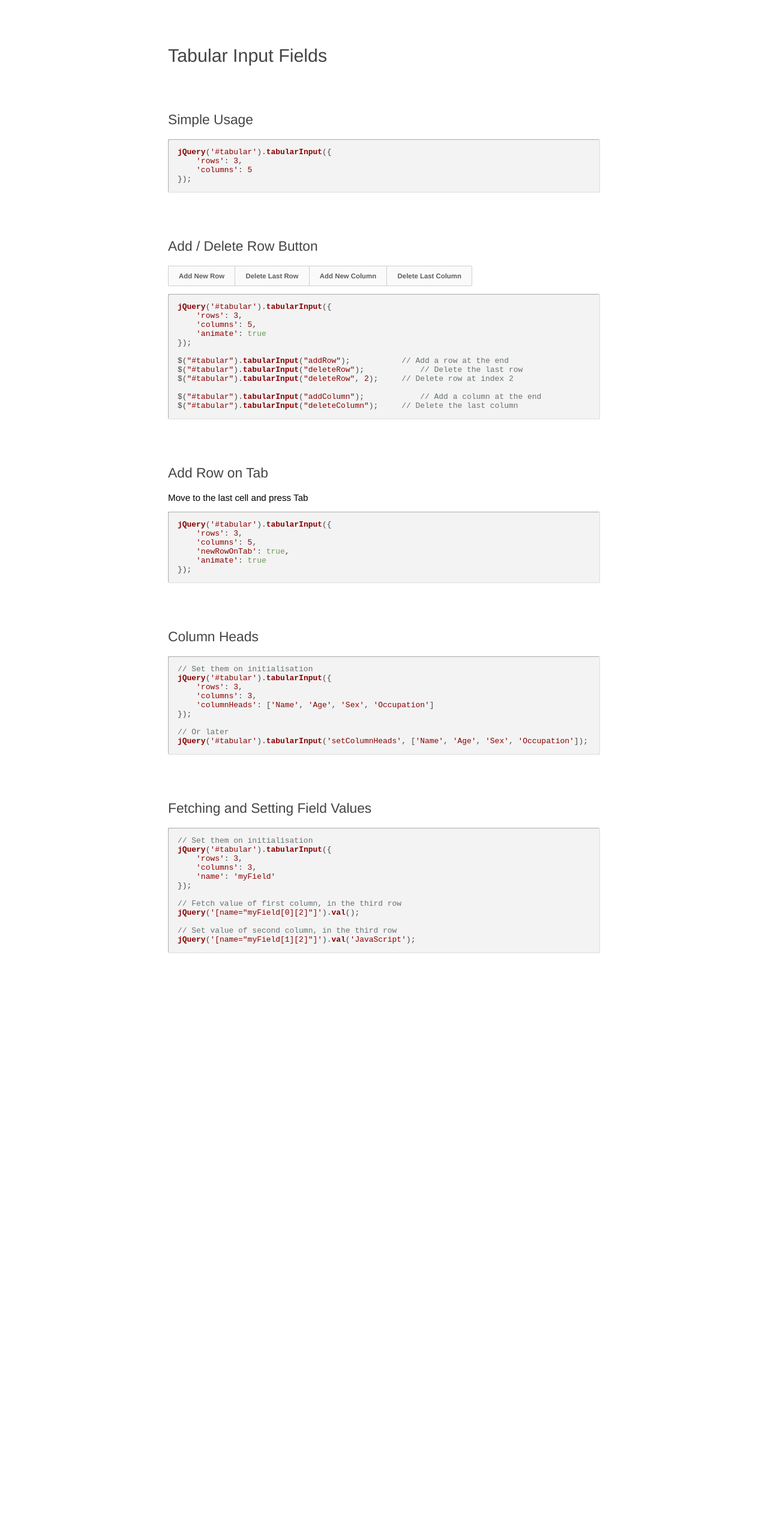
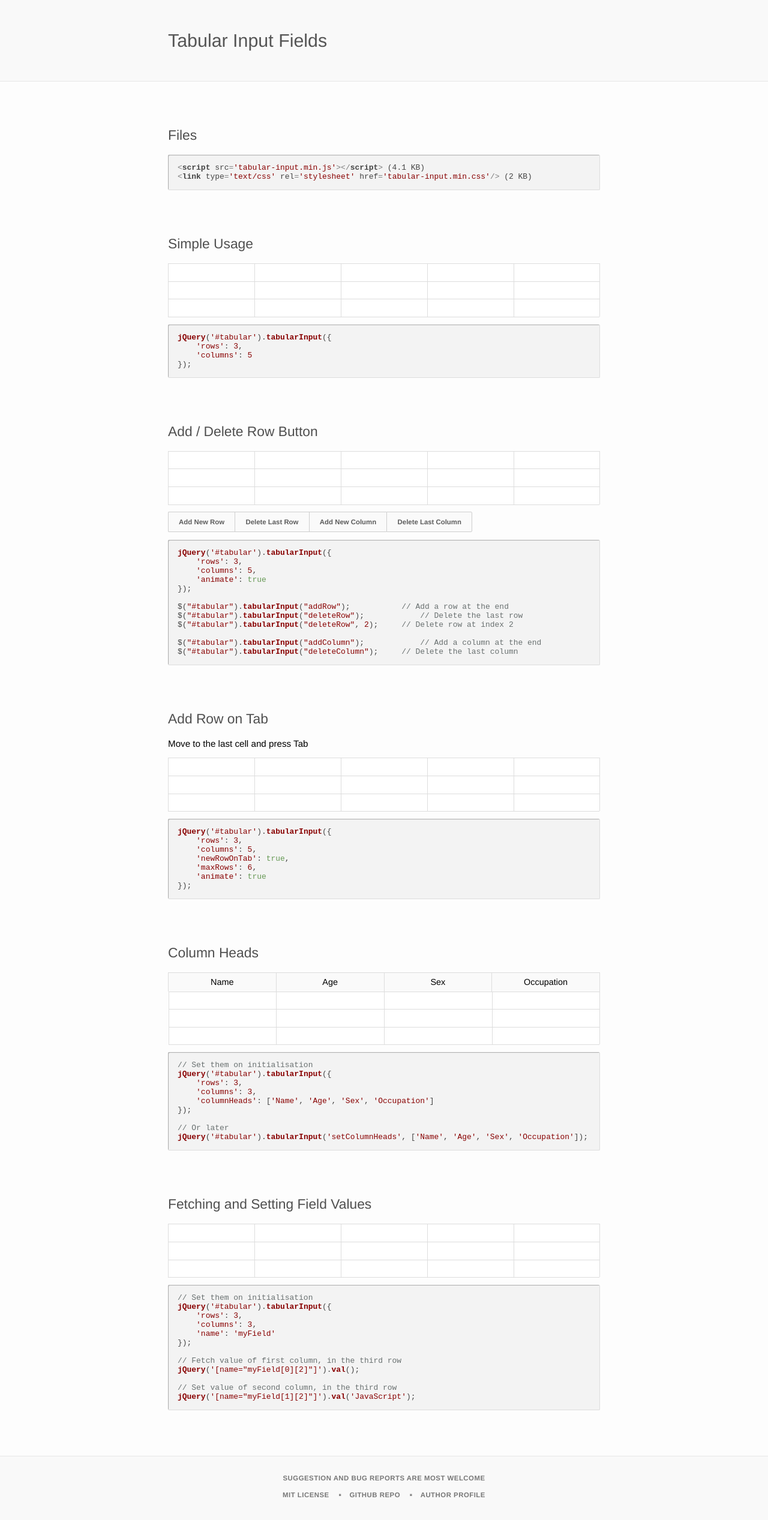
Before and after one commit to nCrafts/tabular-input, a plain HTML site: page index.html in a window 1280 px wide. Shown: the whole page at 60% size. Before the commit the page ends 1665 px from the top, so only its background shows below. Drawn offline with nearby package versions, Linux system fonts and the light colour scheme.

Commit message:
CSS changes

```diff
--- a/index.html
+++ b/index.html
@@ -3,13 +3,23 @@
 
 <body>
 
-<link type='text/css' rel='stylesheet' href='../dist/css/tabular-input.min.css'/>
+<link type='text/css' rel='stylesheet' href='tabular-input.min.css'/>
 <link type='text/css' rel='stylesheet' href='style.css'/>
 <link rel="stylesheet" href="//cdnjs.cloudflare.com/ajax/libs/highlight.js/9.3.0/styles/default.min.css">
 
+<div id='h1-cover'>
+<h1>Tabular Input Fields</h1>
+</div>
+
 <div style="width: 720px; margin: 75px auto auto auto">
 
-<h1>Tabular Input Fields</h1>
+<div class='example'>
+<h2>Files</h2>
+<pre>
+&lt;script src=&#39;tabular-input.min.js&#39;&gt;&lt;/script&gt; (4.1 KB)
+&lt;link type=&#39;text/css&#39; rel=&#39;stylesheet&#39; href=&#39;tabular-input.min.css&#39;/&gt; (2 KB)
+</pre>
+</div>
 
 <div class='example'>
 <h2>Simple Usage</h2>
@@ -56,6 +66,7 @@ jQuery('#tabular').tabularInput({
 	'rows': 3,
 	'columns': 5,
 	'newRowOnTab': true,
+	'maxRows': 6,
 	'animate': true
 });
 </pre>
@@ -98,10 +109,17 @@ jQuery('[name="myField[1][2]"]').val('JavaScript');
 
 </div>
 
+<div id='footer'>
+<span>Suggestion and bug reports are most welcome</span>
+<span><a target='_blank' href='https://github.com/nCrafts/tabular-input/blob/master/LICENSE.md'>MIT License</a></span>
+<span><a target='_blank' href='http://github.com/ncrafts/tabular-input'>GitHub Repo</a></span>
+<span><a target='_blank' href='http://github.com/ncrafts/'>Author Profile</a></span>
+</div>
+
 </body>
 
 <script src="https://ajax.googleapis.com/ajax/libs/jquery/2.2.0/jquery.min.js"></script>
-<script src='../dist/js/tabular-input.min.js'></script>
+<script src='tabular-input.min.js'></script>
 <script src="//cdnjs.cloudflare.com/ajax/libs/highlight.js/9.3.0/highlight.min.js"></script>
 <script>
 jQuery(document).ready(function(){
@@ -110,7 +128,7 @@ jQuery(document).ready(function(){
  	});
 	jQuery('#tabular1').tabularInput({'rows': 3, 'columns': 5});
 	jQuery('#tabular2').tabularInput({'rows': 3, 'columns': 5, 'animate': true});
-	jQuery('#tabular3').tabularInput({'rows': 3, 'columns': 5, 'newRowOnTab': true, 'animate': true});
+	jQuery('#tabular3').tabularInput({'rows': 3, 'columns': 5, 'newRowOnTab': true, 'maxRows': 6, 'animate': true});
 	jQuery('#tabular4').tabularInput({'rows': 3, 'columns': 4, 'columnHeads': ['Name', 'Age', 'Sex', 'Occupation', 'a']});
 	jQuery('#tabular5').tabularInput({'rows': 3, 'columns': 5, 'name': 'myField'});
 });
--- a/style.css
+++ b/style.css
@@ -3,6 +3,9 @@ body
 	font-family: 'Helvetica', Arial;
 	content: #555;
 	font-size: .95em;
+	padding: 0px;
+	margin: 0px;
+	background-color: #fdfdfd;
 }
 
 .example
@@ -12,7 +15,73 @@ body
 
 h1, h2, h3
 {
-	font-weight: normal;
+	font-weight: 400;
+	color: #4f4f4f;
+}
+
+#h1-cover
+{
+	background-color: #f9f9f9;
+	border-bottom: 1px solid #e7e7e7;
+	width: 100%;
+	display: block;
+	padding: 50px 0;
+}
+h1
+{
+	margin: 0px auto;
+	color: #555;
+	font-size: 2em;
+	width: 720px;
+	display: block;
+}
+
+#footer
+{
+	border-top: 1px solid #e7e7e7;
+	text-align: center;
+	background-color: #f9f9f9;
+	font-size: .75em;
+	letter-spacing: .5px;
+	text-transform: uppercase;
+	padding: 25px 0px;
+	color: #777;
+	-webkit-font-smoothing: antialiased;
+	font-weight: 600;
+}
+#footer span
+{
+	display: inline-block;
+	margin: 0 15px;
+	position: relative;
+}
+#footer span:first-child
+{
+	display: block;
+	padding: 5px 0px;
+}
+#footer span:first-child:before,
+#footer span:nth-child(2):before
+{
+	content: none;
+}
+#footer span:before
+{
+	content: '.';
+	position: absolute;
+	color: #888;
+	top: -2px;
+	left: -19px;
+	font-size: 2em;
+}
+#footer a
+{
+	color: inherit;
+	line-height: 3em;
+	text-decoration: none;
+}
+#footer a:hover
+{
 	color: #444;
 }
 
```
Also changed, not shown: tabular-input.min.css (added), tabular-input.min.js (added), 2 other files.
